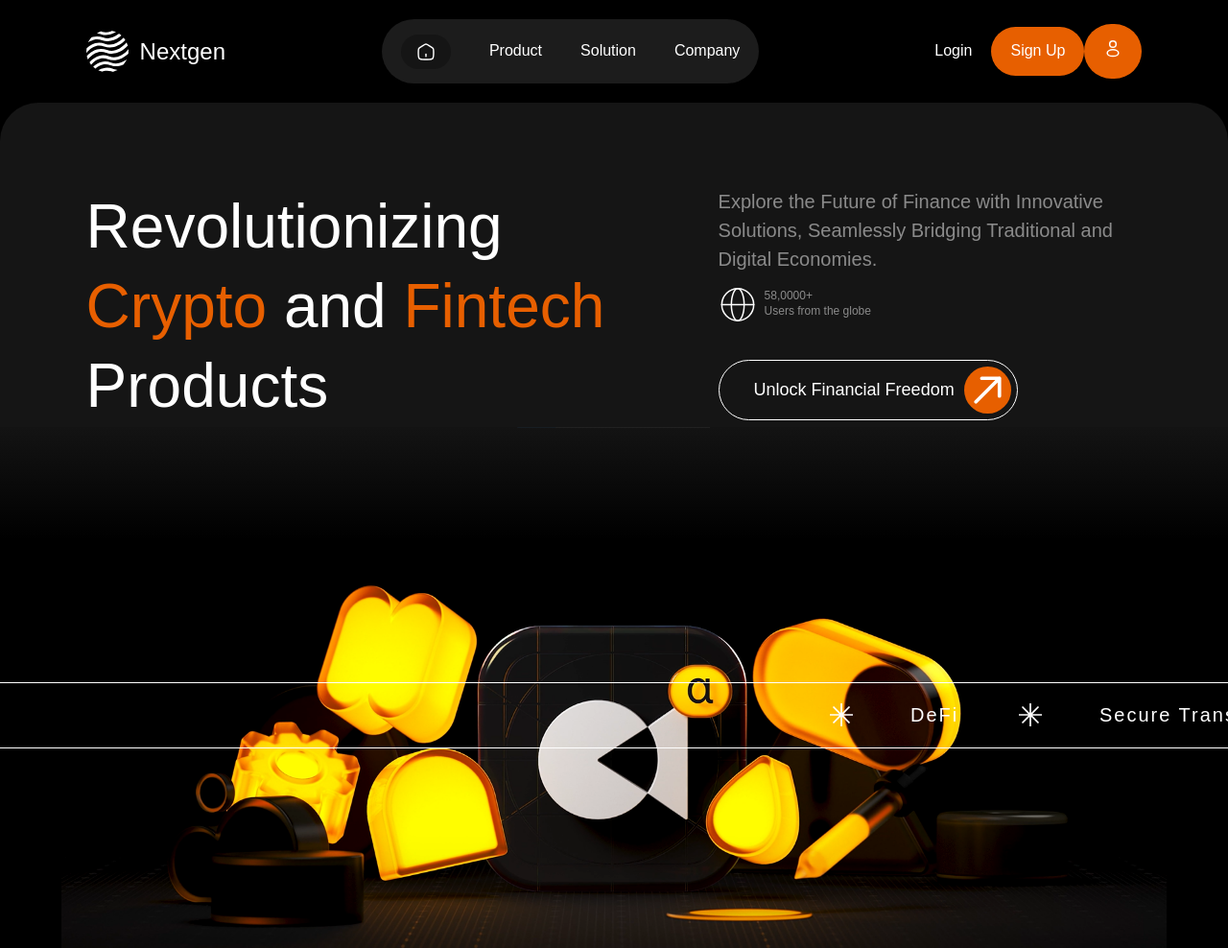
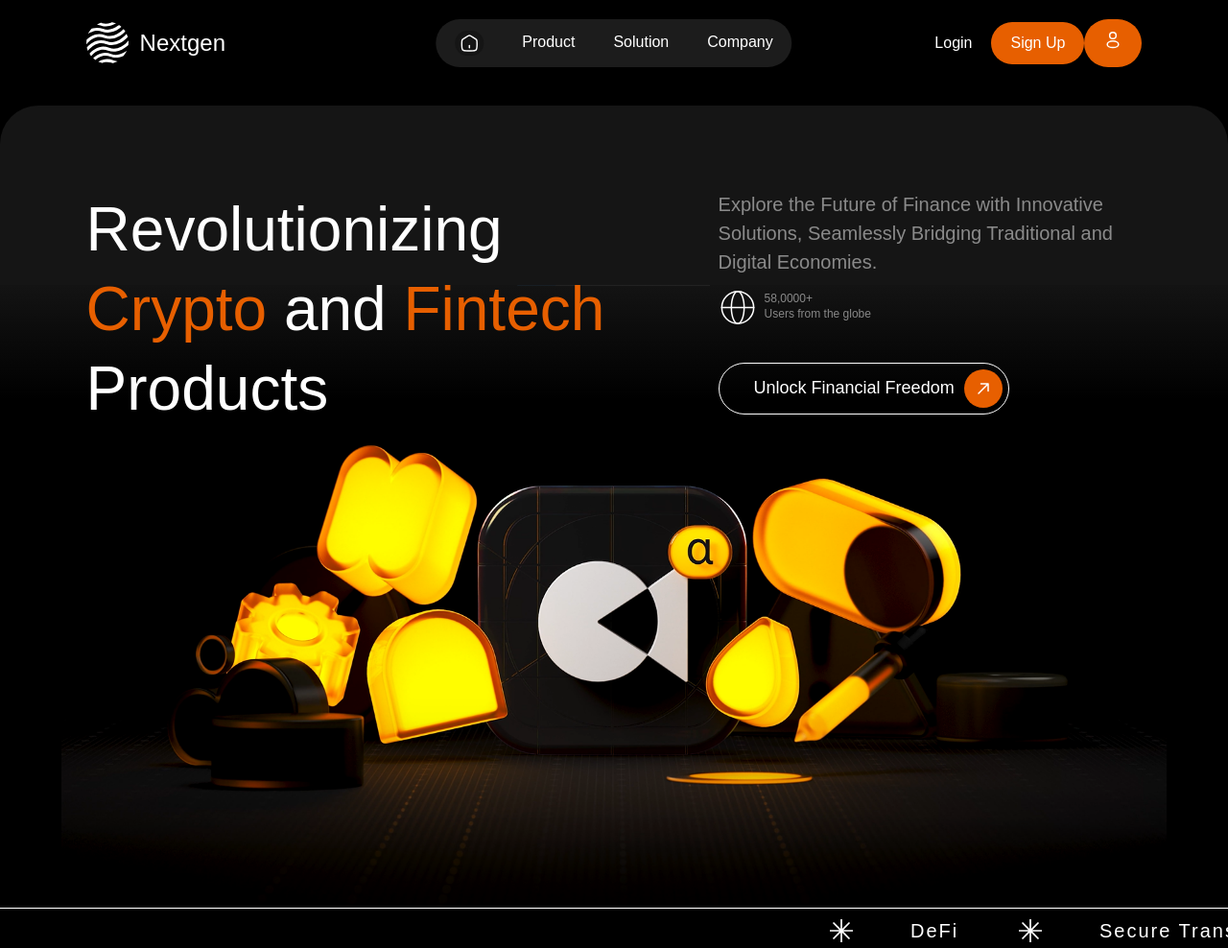
Before and after one commit to chidera-code/nextgen-financial-technology, a plain HTML site: page index.html in a window 1280 px wide. Shown: the top 988 px of the page at 96% size. Drawn offline with Linux system fonts and the light colour scheme; a web font is replaced by a local one.

Commit message:
fix, refactoring and optimaization.

```diff
--- a/index.html
+++ b/index.html
@@ -11,13 +11,12 @@
 </head>
 
 <body>
-  <header class="header">
-    <nav class="navigation container">
+  <nav class="navigation container padding">
     <div class="navigation__logo">
       <figure class="navigation__logo--image"><img src="assest/svg/Icon.svg" alt="NEXTGEN logo image"></figure>
       <div class="navigation__logo--text">Nextgen</div>
     </div>
-      <li class="navigation__nav nav">
+    <li class="navigation__nav">
       <ul class="navigation__nav--links">
         <li><a href="#" class="btn">
             <div class="home"><img src="assest/svg/Home Icom.svg" alt="home icon"></div>
@@ -43,6 +42,7 @@
       </label>
     </div>
   </nav>
+  <header class="header">
 
 
     <main class="header__main ">
@@ -60,8 +60,14 @@
             </div>
           </div>
 
-          <a class="  cta btn-ani "> <span class="span">Unlock Financial Freedom</span><img src="assest/svg/Arrow.svg"
-              alt="" class="btn-arr"></a>
+          <a class="  cta btn-ani "> <span class="span">Unlock Financial Freedom</span>
+            <span class="btn-arr">
+              <svg width="20" height="20" viewBox="0 0 20 20" fill="none" xmlns="http://www.w3.org/2000/svg">
+                <path d="M5 15L15 5M15 5H7.5M15 5V12.5" stroke="white" stroke-width="1.5" stroke-linecap="round"
+                  stroke-linejoin="round" />
+              </svg>
+            </span>
+          </a>
 
         </div>
       </div>
--- a/sass/abstract/_mixins.scss
+++ b/sass/abstract/_mixins.scss
@@ -55,6 +55,13 @@
     }
   }
 
+  @if $breakpoint ==sm-desktop {
+    @media only screen and (max-width: 90em) {
+      // 1500px
+      @content;
+    }
+  }
+
   @if $breakpoint ==big-desktop {
     @media only screen and (min-width: 112.5em) {
       // 1800px
--- a/sass/component/_btn.scss
+++ b/sass/component/_btn.scss
@@ -50,6 +50,7 @@
 .btn:hover {
   transform: scale(1.1);
 
+
 }
 
 .btn:active {
--- a/sass/layout/_footer.scss
+++ b/sass/layout/_footer.scss
@@ -1,6 +1,5 @@
 .footer {
-  position: fixed;
-  bottom: 2rem;
+
 
 
   .marquee {
@@ -11,6 +10,11 @@
     border-top: 1px solid $color-primary;
     border-bottom: 1px solid $color-primary;
     padding: 2rem 1rem;
+    margin-bottom: 2rem;
+
+    @include respond (sm-desktop) {
+      padding: 1rem;
+    }
 
 
 
--- a/sass/layout/_header.scss
+++ b/sass/layout/_header.scss
@@ -4,12 +4,11 @@
   &__main {
     padding-top: 8.8rem;
     background-color: $grey-dark;
-    // width: 100%;
-    // height: 100vh;
+
     margin-top: 2rem;
     border-radius: 4rem 4rem 0 0;
     position: relative;
-    z-index: -9999;
+    z-index: -1;
 
     @include respond (big-phone) {
       padding-top: 2.4rem;
@@ -23,9 +22,7 @@
 
     .text-box {
       display: flex;
-      // justify-content: center;
-      // align-items: center;
-      z-index: 999;
+      z-index: 999999;
 
       @include respond (big-phone) {
         flex-direction: column;
@@ -144,42 +141,45 @@
 
     .btn-arr {
       background-color: $color-accent;
-      height: 4.9rem;
-      width: 4.9rem;
-      // margin-right: 0.6rem;
+      border-radius: 50%;
+      display: flex;
+      justify-content: center;
+      align-items: center;
+      // background-size: 8rem;
+      padding: 2rem;
       position: relative;
-      border-radius: 4rem;
+
+
+      svg {
+        position: absolute;
+        left: 50%;
+        top: 50%;
+        transform: translate(-50%, -50%);
+      }
 
       @include respond (phone) {
-        height: 3rem;
-        width: 3rem;
+
         padding: .3rem;
       }
 
-      img {
-        position: absolute;
-        top: 50%;
-        left: 50%;
-        transform: translate(-50%, -50%)
-      }
+
 
       position: relative;
     }
 
 
     &--hero-img {
-      height: 80vh;
       width: 100%;
-      position: absolute;
-      // top: 40vh;
+      // position: absolute;
       object-fit: cover;
       object-position: center;
-      z-index: -1;
-      // overflow-x: hidden;
+      z-index: -3333;
+      margin-top: -15rem;
+      position: relative;
 
       @include respond (phone) {
         height: 60vh;
-        // width: 1110px;
+        width: 1110px;
         top: 20vh;
         object-fit: cover;
 
--- a/sass/layout/_navigation.scss
+++ b/sass/layout/_navigation.scss
@@ -3,7 +3,9 @@
   align-items: center;
   justify-content: space-between;
   padding-top: 2rem;
+  padding-bottom: 2rem;
   overflow: hidden;
+  position: relative;
 
 
   &__logo {
@@ -28,34 +30,39 @@
     }
   }
 
-  .nav {
-    background-color: $grey-light;
-
-  }
+  position: relative;
 
   &__nav {
     display: flex;
     justify-content: center;
     align-items: center;
     border-radius: 4rem;
-    margin-left: 9rem;
     transition: all 300ms ease-in-out;
 
-    @include respond (tab-port) {
-      height: 50rem;
-      width: 50rem;
-      border-radius: 50%;
-      background-image: radial-gradient(#fff, #e75f00);
-      flex-direction: column;
-      overflow: hidden;
-      transform: translatey(-100rem);
-      display: none;
-    }
+    // @include respond (tab-port) {
+    //   height: 50rem;
+    //   width: 50rem;
+    //   border-radius: 50%;
+    //   // background-image: radial-gradient(#fff, #e75f00);
+    //   flex-direction: column;
+    //   overflow: hidden;
+    //   transform: translatey(-100rem);
+    //   display: none;
+    // }
 
     &--links {
+      background-color: $grey-light;
+      border-radius: 50rem;
+
       display: inline-flex;
       // justify-content: center;
       align-items: center;
+      position: absolute;
+      // top: 50%;
+      left: 50%;
+      transform: translateX(-50%);
+
+
 
       .home {
         background-color: $grey-dark;
@@ -66,6 +73,10 @@
         justify-content: center;
         padding: .8rem 1.6rem;
 
+        @include respond (sm-desktop) {
+          padding: .3rem .5rem;
+        }
+
         img {
           width: 2rem;
           height: 2rem;
@@ -73,7 +84,7 @@
       }
 
       a {
-        padding: 1.35rem 2rem;
+        padding: 1rem 2rem;
       }
     }
 
@@ -84,7 +95,7 @@
 
 
       a:not(last-child) {
-        padding: 1.35rem 2rem;
+        padding: 1rem 2rem;
       }
     }
   }
```
Also changed, not shown: assest/svg/Arrow.svg (deleted), css/main.css. Lines whose indentation alone changed are shown as unchanged.
